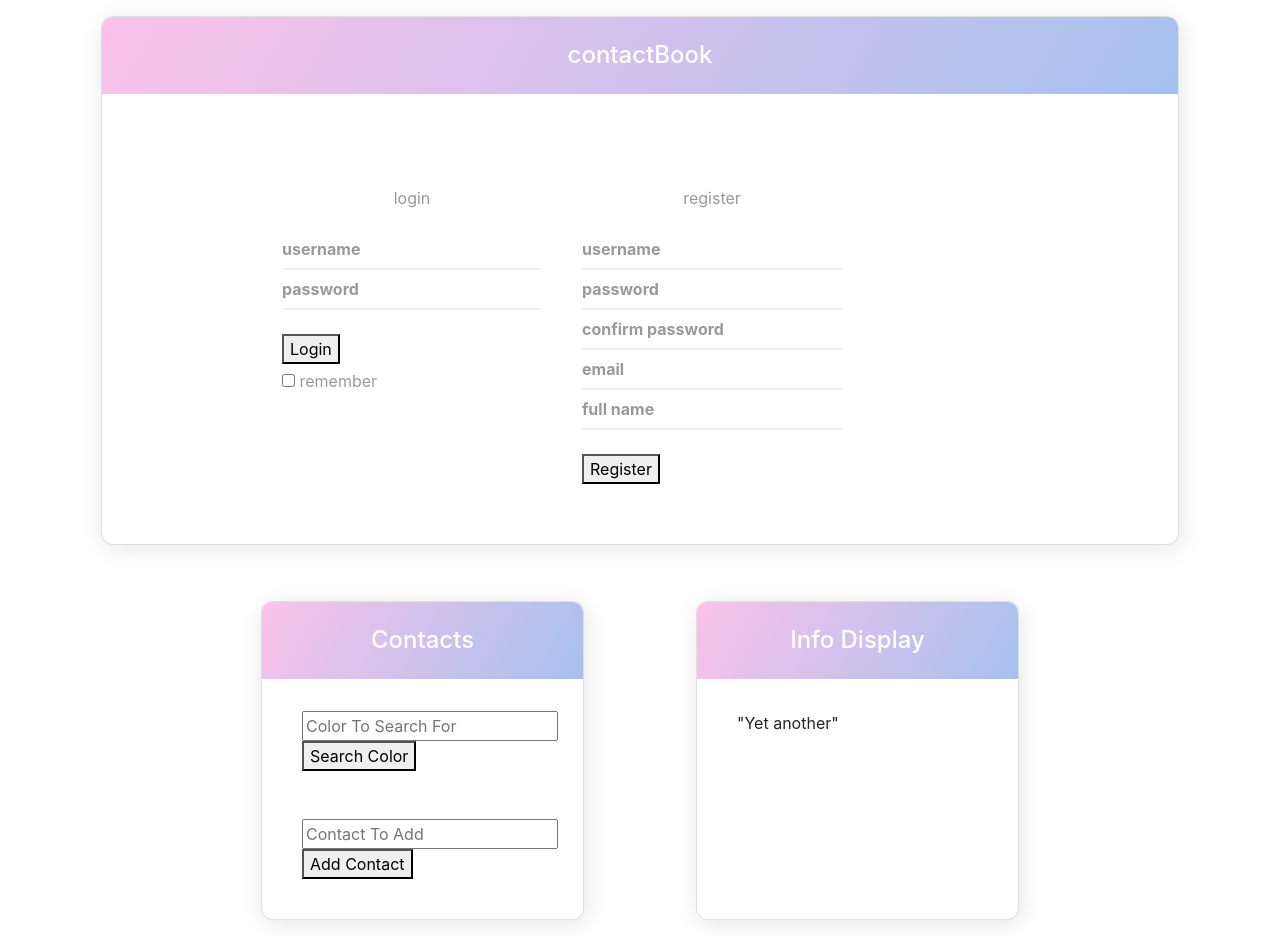
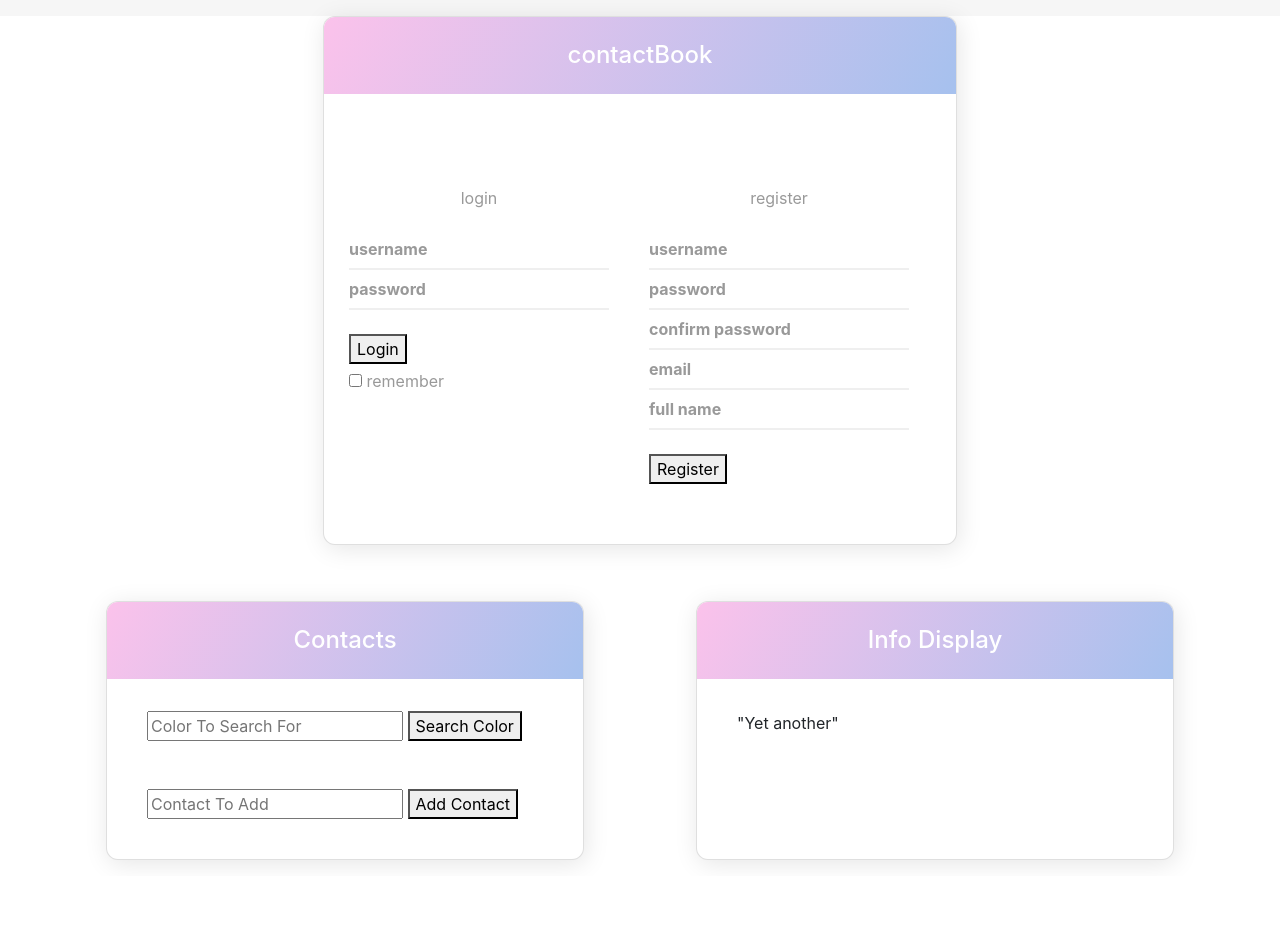
Before and after one commit to Befcak/cop4331contacts.com, a PHP site: page / in a window 1280 px wide. After the commit the page ends 864 px from the top, so only its background shows below. Run offline with PHP 8.4, Linux system fonts and the light colour scheme.

Commit message:
trying to make it responsive

```diff
--- a/cop4331contacts.com/public_html/css/style.css
+++ b/cop4331contacts.com/public_html/css/style.css
@@ -37,7 +37,6 @@ p {
 }
 
 .container {
-  display: flex;
   flex-wrap: wrap;
 }
 
@@ -124,14 +123,15 @@ p {
 .login-group-checkbox {
   padding: 5px 0;
 }
-
 .row {
-  margin-left: 160px;
-  margin-right: 160px;
-  position: relative;
+  padding-left: 20px;
+  padding-right: 20px;
 }
 
-.login-section {
-  height: 100%;
-  width:100%;
+.center {
+  display: block;
+  margin-left: auto;
+  margin-right: auto;
+  width: 60%;
+  text-align: center;
 }
--- a/cop4331contacts.com/public_html/index.html
+++ b/cop4331contacts.com/public_html/index.html
@@ -20,6 +20,7 @@
     <!-- Login Page -->
     <div class="container" id="loginDiv">
       <div class="login-section">
+        <div class="center">
       <div class="card">
         <h1><span id="inner-title">contactBook</span></h1>
 
@@ -105,6 +106,7 @@
             </div>
           </div>
         </div>
+        </div>
           <!-- <input type="text" id="loginName" placeholder="Username"/><br />
           <input type="password" id="loginPassword" placeholder="Password"/><br />
           <button type="button" id="loginButton" class="buttons" onclick="doLogin();"> Login </button>
```
